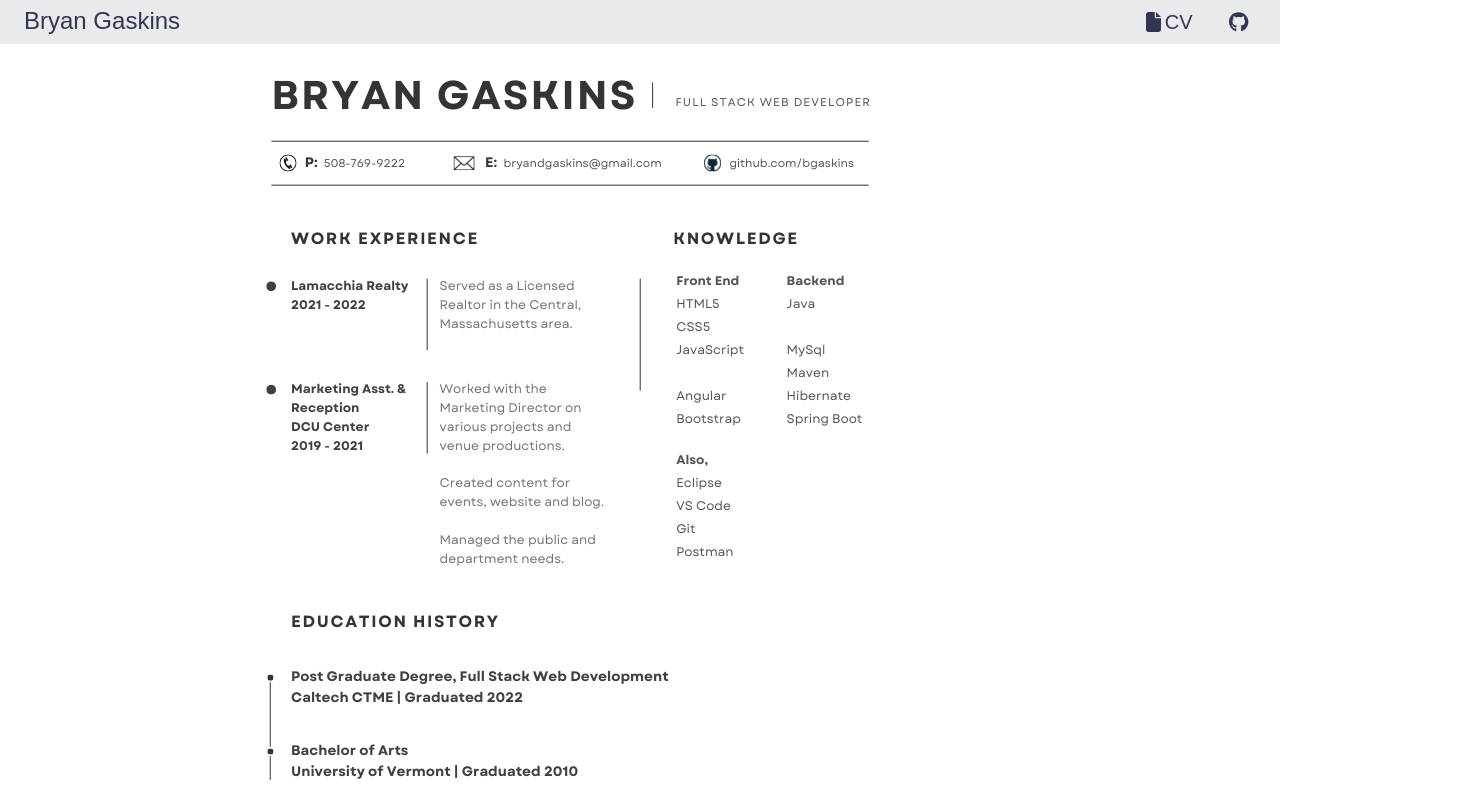
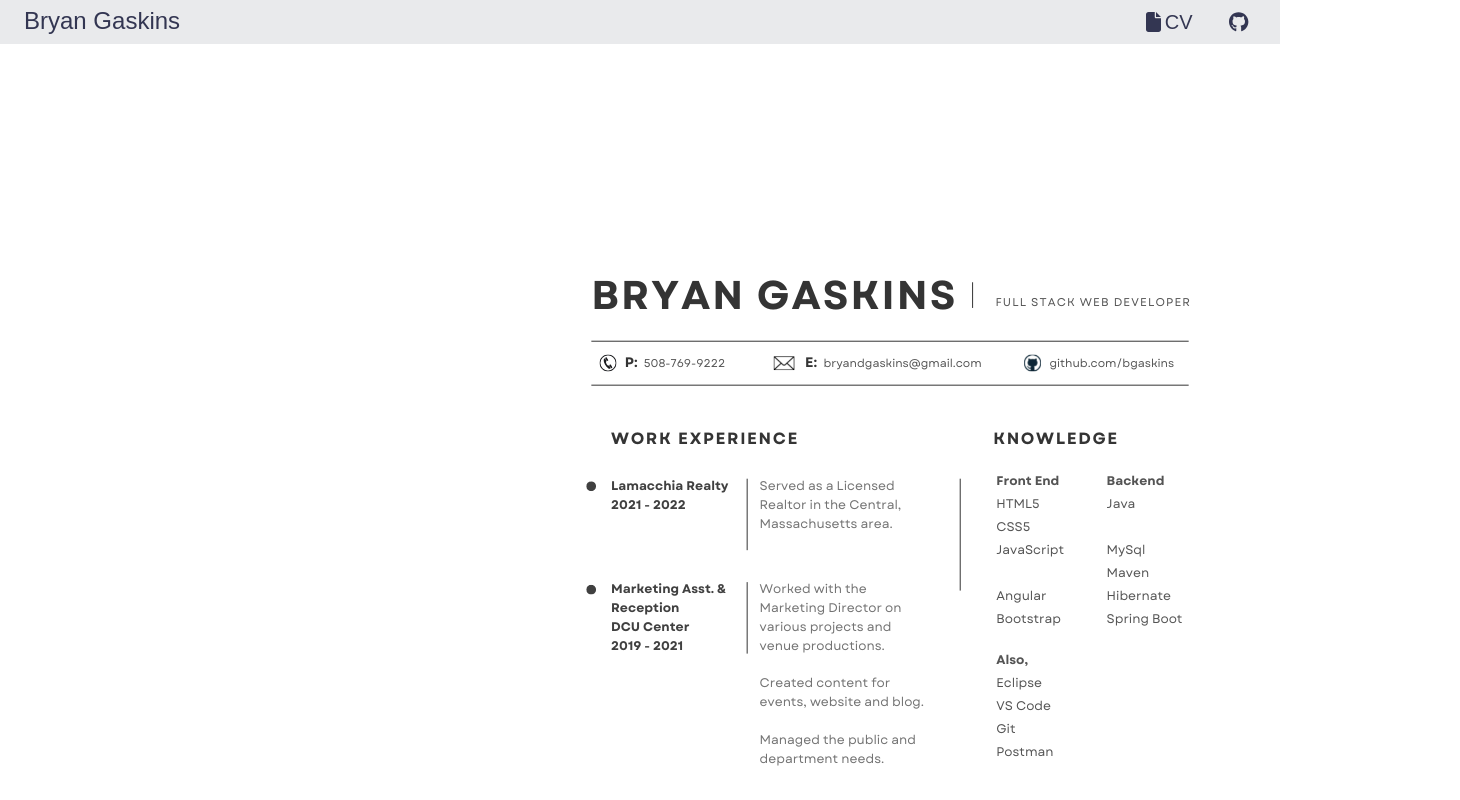
Before and after one commit to bgaskins/portfolio, an Angular app: page /cv in a window 1280 px wide. Shown: the top 800 px of the page, 1460 px wide, since content can reach past the window. Built offline with nearby package versions, Linux system fonts and the light colour scheme.

Commit message:
Update cv.component.css

```diff
--- a/src/app/cv/cv.component.css
+++ b/src/app/cv/cv.component.css
@@ -4,6 +4,9 @@ body {
 }
 
 .container {
+    position:absolute;
+    top:25%;
+    left:25%;
     height: 100%;
     margin: auto;
     position: absolute;
```
